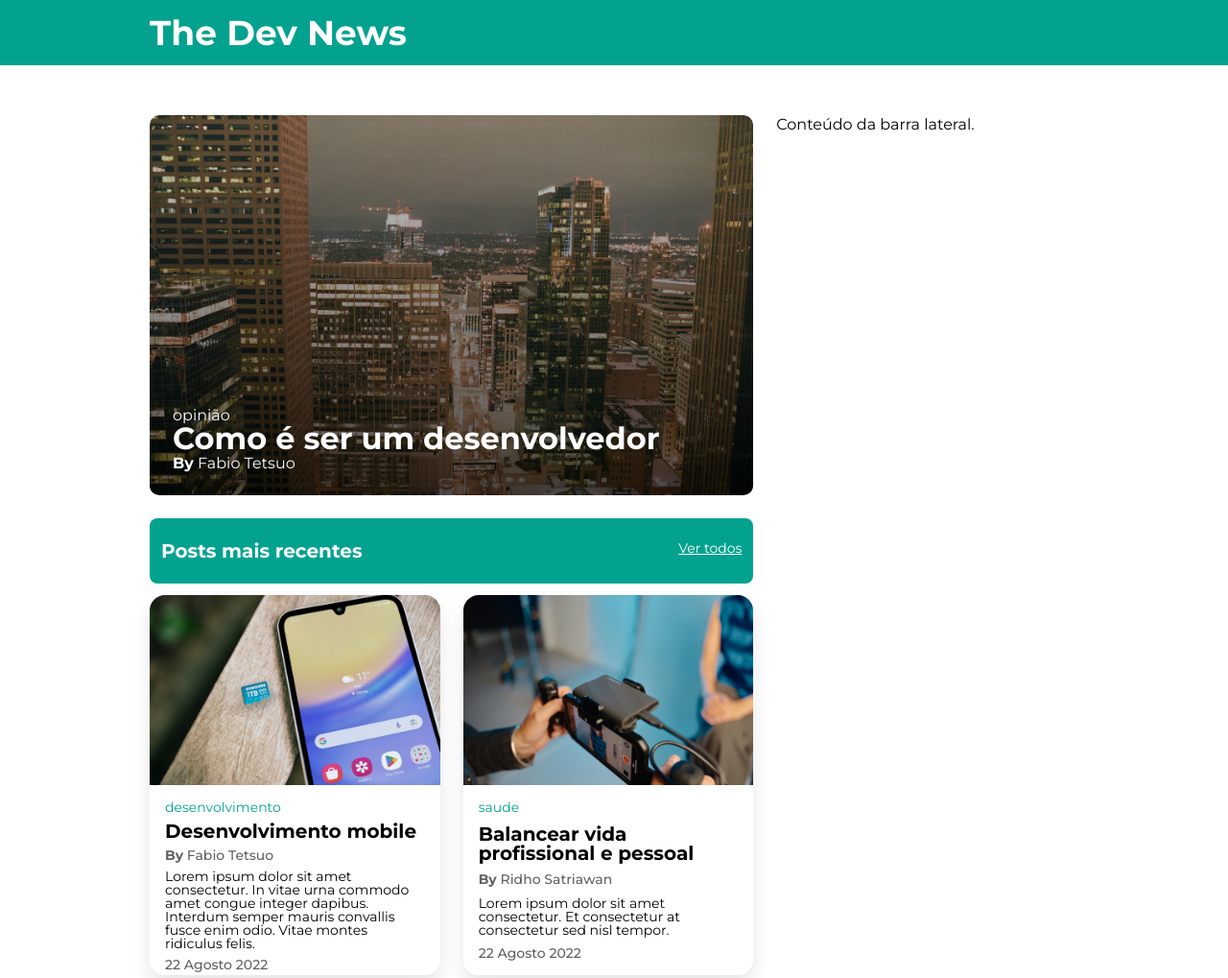
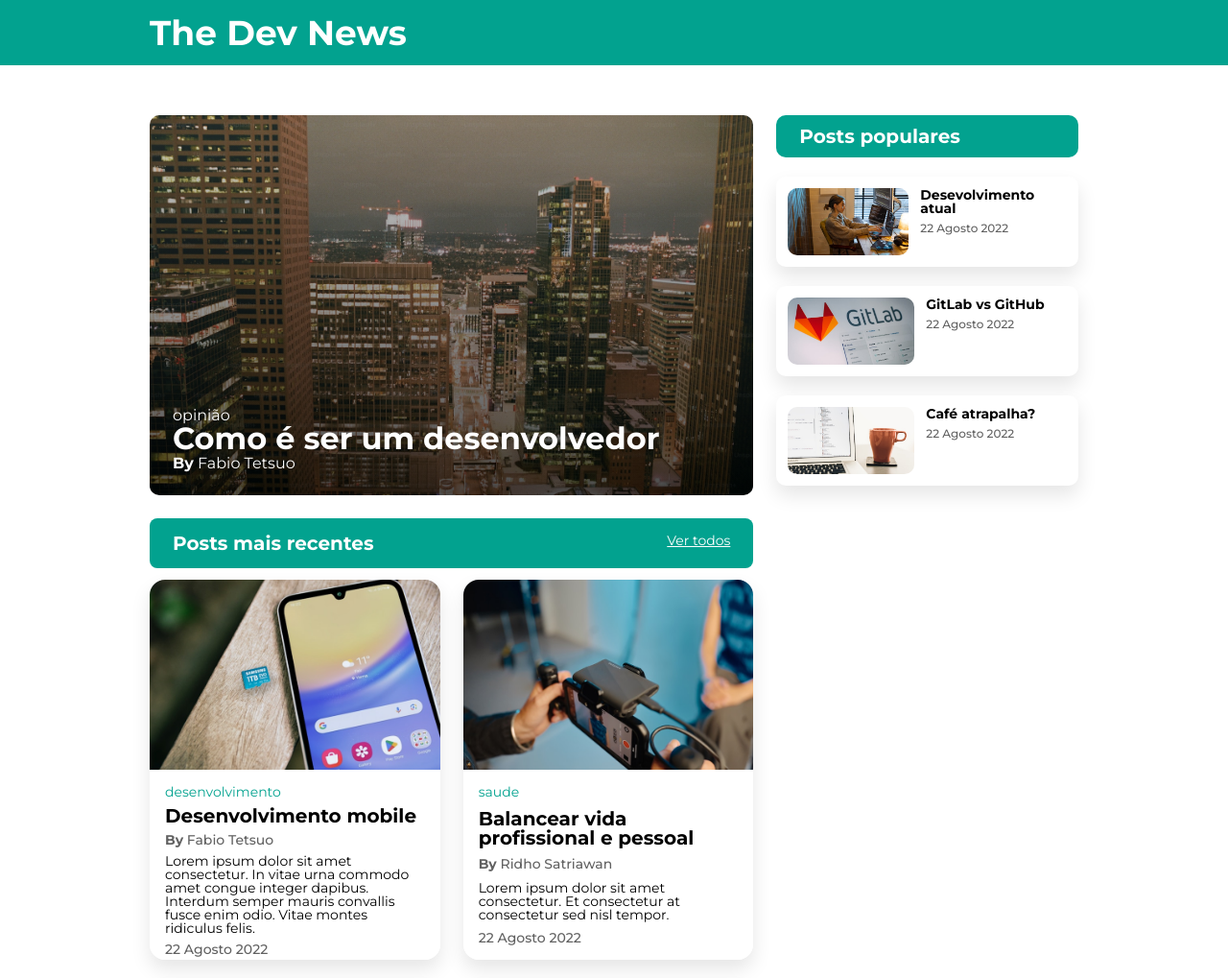
Before and after one commit to MarianaSavoldi/RID222276_Desafio02, a plain HTML site: page index.html in a window 1280 px wide. Shown: the top 1019 px of the page at 96% size. Drawn offline with Linux system fonts and the light colour scheme.

Commit message:
feat: create popular posts section

```diff
--- a/index.html
+++ b/index.html
@@ -30,7 +30,7 @@
 
         <div class="posts-wrapper">
           <div class="post-card" id="post-1">
-            <img src="./images/posts/smartphone.jpg" alt="smartphone on a table">
+            <img src="./images/recent-posts/smartphone.jpg" alt="smartphone on a table">
             <div class="post-content">
               <p class="post-category">desenvolvimento</p>
               <h4 class="post-title">Desenvolvimento mobile</h4>
@@ -40,7 +40,7 @@
             </div>
           </div>
           <div class="post-card" id="post-2">
-            <img src="./images/posts/recording.jpg" alt="setting up a smartphone for recording">
+            <img src="./images/recent-posts/recording.jpg" alt="setting up a smartphone for recording">
             <div class="post-content">
               <p class="post-category">saude</p>
               <h4 class="post-title">Balancear vida profissional e pessoal</h4>
@@ -50,7 +50,7 @@
             </div>
           </div>
           <div class="post-card" id="post-3">
-            <img src="./images/posts/code.jpg" alt="desktop with code editor open">
+            <img src="./images/recent-posts/code.jpg" alt="desktop with code editor open">
             <div class="post-content">
               <p class="post-category">desenvolvimento</p>
               <h4 class="post-title">Configurando VSCode</h4>
@@ -60,7 +60,7 @@
             </div>
           </div>
           <div class="post-card" id="post-4">
-            <img src="./images/posts/coding.jpg" alt="someone coding on a desktop">
+            <img src="./images/recent-posts/coding.jpg" alt="someone coding on a desktop">
             <div class="post-content">
               <p class="post-category">produtividade</p>
               <h4 class="post-title">2 monitores ou 1 ultrawide?</h4>
@@ -73,7 +73,34 @@
       </section>
     </main>
     <aside>
-      Conteúdo da barra lateral.
+      <section class="popular-posts">
+        <header class="section-header green-background">
+          <h3>Posts populares</h3>
+        </header>
+        <div class="popular-post-card">
+          <img src="./images/popular-posts/working.jpg" alt="woman working on a laptop">
+          <div class="popular-post-info">
+            <h5 class="popular-post-title">Desevolvimento atual</h4>
+            <p class="popular-post-date">22 Agosto 2022</p>
+          </div>
+        </div>
+
+        <div class="popular-post-card">
+          <img src="./images/popular-posts/gitlab.jpg" alt="gitlab logo on a website">
+          <div class="popular-post-info">
+            <h5 class="popular-post-title">GitLab vs GitHub</h4>
+            <p class="popular-post-date">22 Agosto 2022</p>
+          </div>
+        </div>
+
+        <div class="popular-post-card">
+          <img src="./images/popular-posts/code-and-coffe.jpg" alt="laptop and coffee cup on a table">
+          <div class="popular-post-info">
+            <h5 class="popular-post-title">Café atrapalha?</h4>
+            <p class="popular-post-date">22 Agosto 2022</p>
+          </div>
+        </div>
+      </section>
     </aside>
   </div>
   <footer class="green-background footer-container">
--- a/styles.css
+++ b/styles.css
@@ -17,6 +17,11 @@ main {
   display: flex;
   flex-direction: column;
   gap: 1.5rem;
+}
+
+aside .section-header {
+  border-radius: 10px;
+  padding: 0.75rem 1.5rem;
 }
 
 /* classes */
@@ -63,7 +68,7 @@ main {
   border-radius: 8px;
   display: flex;
   justify-content: space-between;
-  padding: 1.5rem 0.75rem;
+  padding: 1rem 1.5rem;
 }
 
 .section-header h3 {
@@ -154,6 +159,51 @@ main {
   color: #000000;
 }
 
+.popular-posts {
+  display: flex;
+  flex-direction: column;
+  gap: 1.25rem;
+}
+
+.popular-post-card {
+  background-color: #FFF;
+  border-radius: 10px;
+  display: flex;
+  gap: 0.75rem;
+  box-shadow: 0px 10px 20px 0px #0000001A;
+  overflow: hidden;
+  padding: 0.75rem;
+}
+
+.popular-post-card img {
+  width: 132px;
+  height: 70px;
+  object-fit: cover;
+  border-radius: 10px;
+}
+
+.popular-post-info {
+  display: flex;
+  flex-direction: column;
+  gap: 0.5rem;
+}
+
+.popular-post-title {
+  font-weight: 700;
+  font-size: 0.875rem;
+  line-height: 100%;
+  letter-spacing: 0;
+  color: #000000;
+}
+
+.popular-post-date {
+  font-weight: 500;
+  font-size: 0.75rem;
+  line-height: 100%;
+  letter-spacing: 0;
+  color: #616161;
+}
+
 .footer-container {
   padding: 1rem;
   text-align: center;
```
Also changed, not shown: images/popular-posts/code-and-coffe.jpg (added), images/popular-posts/gitlab.jpg (added), images/popular-posts/working.jpg (added), images/recent-posts/code.jpg (renamed from images/posts/code.jpg), images/recent-posts/coding.jpg (renamed from images/posts/coding.jpg), images/recent-posts/recording.jpg (renamed from images/posts/recording.jpg), images/recent-posts/smartphone.jpg (renamed from images/posts/smartphone.jpg).
